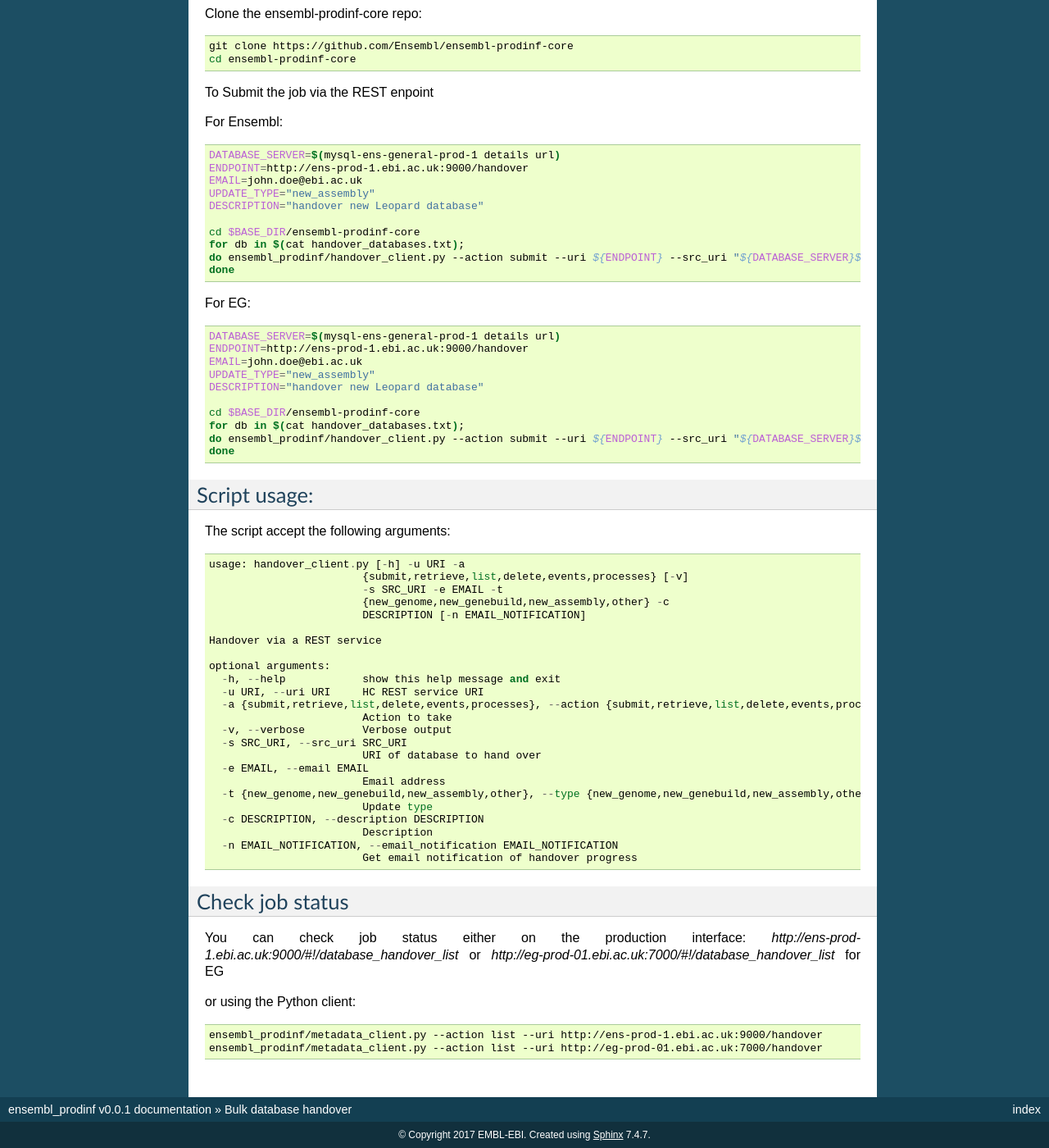
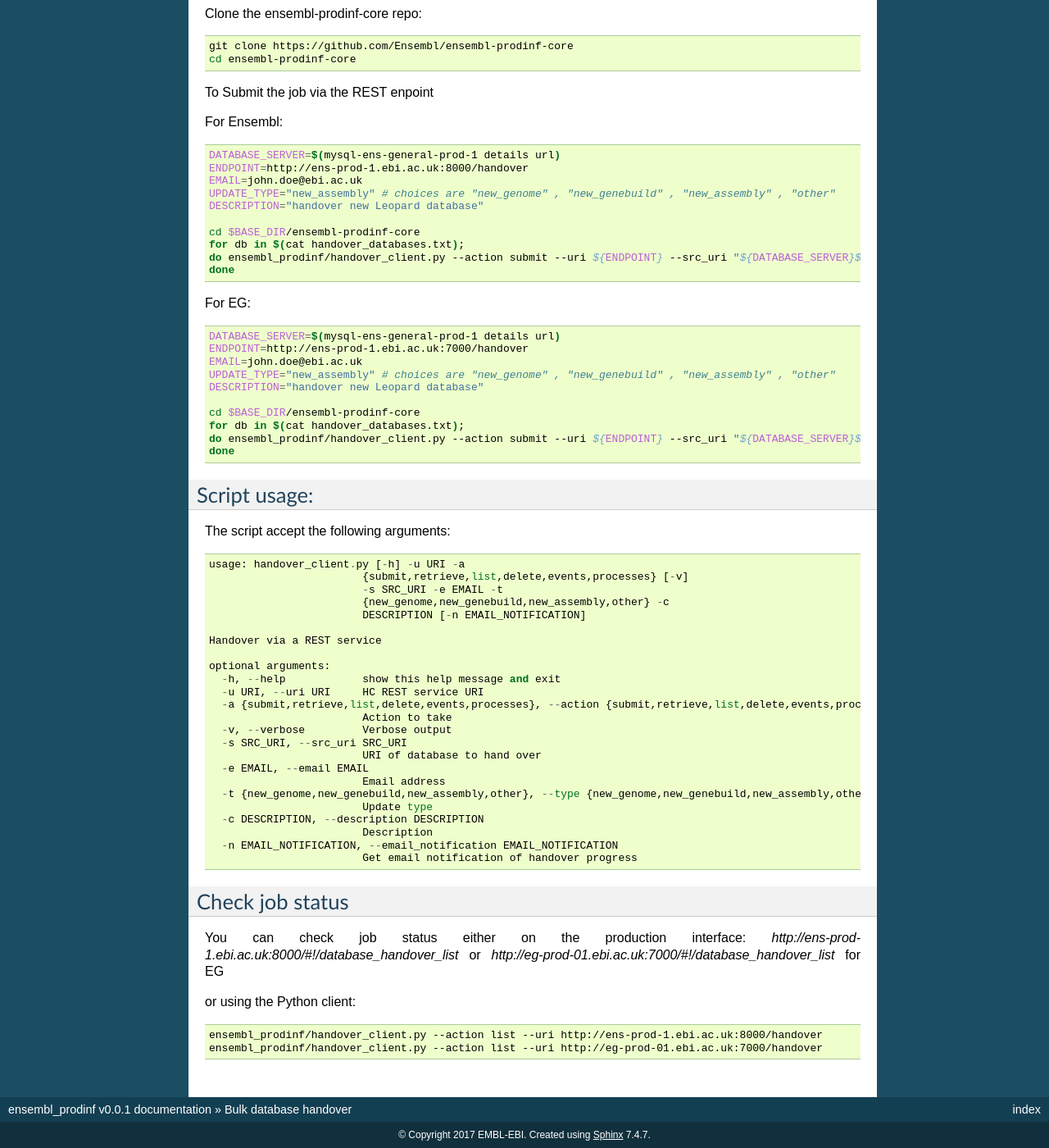
Before and after one commit to Ensembl/ensembl-prodinf-datachecks, a Sphinx documentation site: the page built from docs/bulk_handover_database.rst, in a window 1280 px wide and 1400 px high, scrolled down 882 px. Shown: the whole window at 82% size. Built offline with Sphinx 7.4.7, drawn with Linux system fonts in a browser that asks for light colours.

Commit message:
Updated endpoint port to match new flask location

```diff
--- a/docs/bulk_handover_database.rst
+++ b/docs/bulk_handover_database.rst
@@ -64,9 +64,9 @@ For Ensembl:
 .. code-block:: bash
 
   DATABASE_SERVER=$(mysql-ens-general-prod-1 details url)
-  ENDPOINT=http://ens-prod-1.ebi.ac.uk:9000/handover
+  ENDPOINT=http://ens-prod-1.ebi.ac.uk:8000/handover
   EMAIL=john.doe@ebi.ac.uk
-  UPDATE_TYPE="new_assembly"
+  UPDATE_TYPE="new_assembly" # choices are "new_genome" , "new_genebuild" , "new_assembly" , "other"
   DESCRIPTION="handover new Leopard database"
 
   cd $BASE_DIR/ensembl-prodinf-core
@@ -79,9 +79,9 @@ For EG:
 .. code-block:: bash
 
   DATABASE_SERVER=$(mysql-ens-general-prod-1 details url)
-  ENDPOINT=http://ens-prod-1.ebi.ac.uk:9000/handover
+  ENDPOINT=http://ens-prod-1.ebi.ac.uk:7000/handover
   EMAIL=john.doe@ebi.ac.uk
-  UPDATE_TYPE="new_assembly"
+  UPDATE_TYPE="new_assembly" # choices are "new_genome" , "new_genebuild" , "new_assembly" , "other"
   DESCRIPTION="handover new Leopard database"
 
   cd $BASE_DIR/ensembl-prodinf-core
@@ -126,11 +126,11 @@ The script accept the following arguments:
 Check job status
 ################
 
-You can check job status either on the production interface: `http://ens-prod-1.ebi.ac.uk:9000/#!/database_handover_list` or `http://eg-prod-01.ebi.ac.uk:7000/#!/database_handover_list` for EG
+You can check job status either on the production interface: `http://ens-prod-1.ebi.ac.uk:8000/#!/database_handover_list` or `http://eg-prod-01.ebi.ac.uk:7000/#!/database_handover_list` for EG
 
 or using the Python client:
 
 .. code-block:: bash
 
-  ensembl_prodinf/metadata_client.py --action list --uri http://ens-prod-1.ebi.ac.uk:9000/handover
-  ensembl_prodinf/metadata_client.py --action list --uri http://eg-prod-01.ebi.ac.uk:7000/handover
+  ensembl_prodinf/handover_client.py --action list --uri http://ens-prod-1.ebi.ac.uk:8000/handover
+  ensembl_prodinf/handover_client.py --action list --uri http://eg-prod-01.ebi.ac.uk:7000/handover
```
